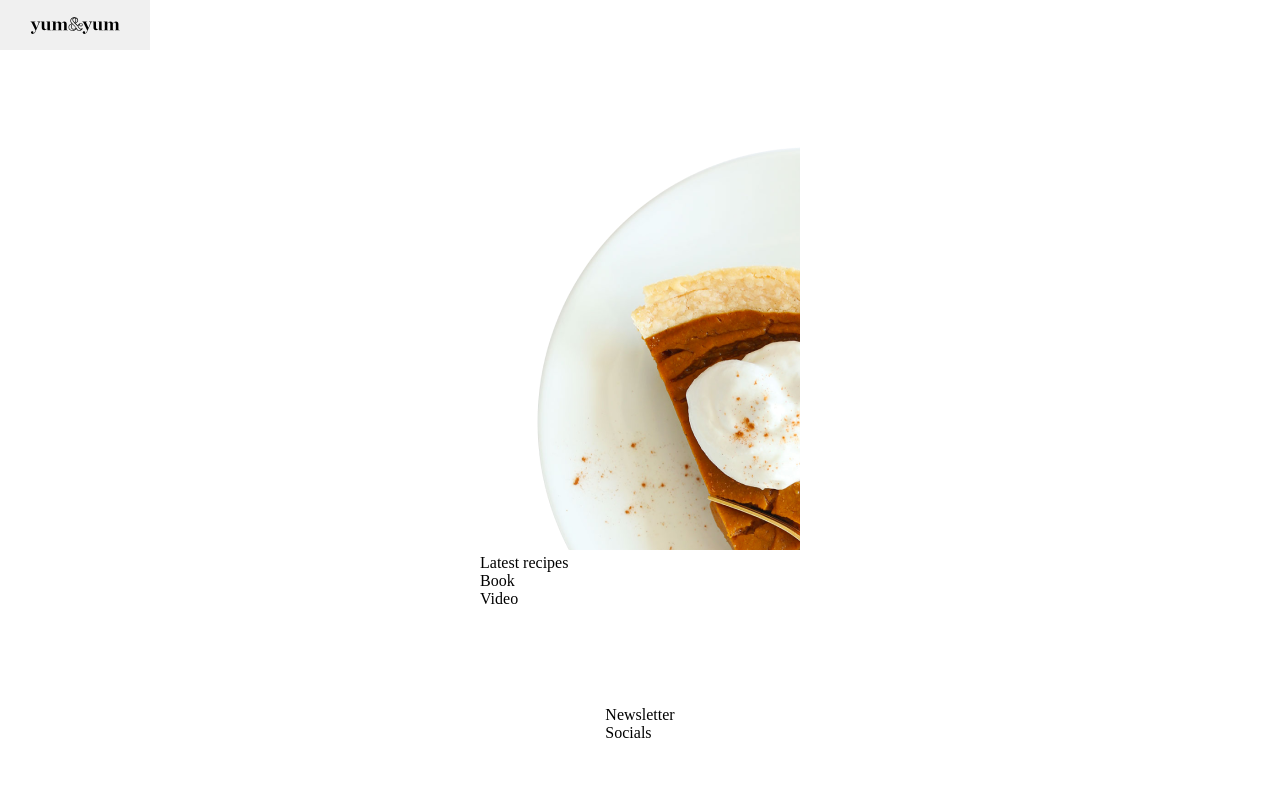
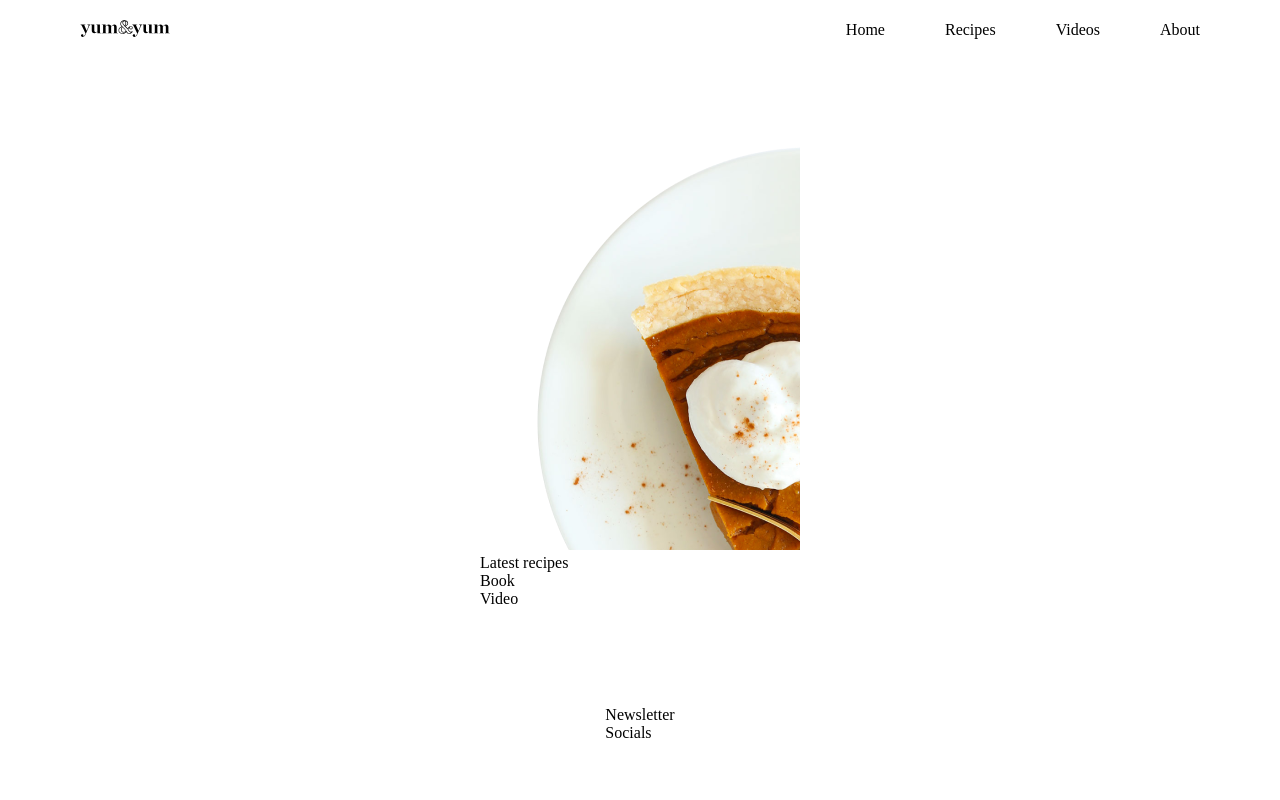
Before and after one commit to HFG88/Episode-IV-A-New-Repo, a website: page index.html in a window 1280 px wide. Drawn offline with Linux system fonts and the light colour scheme.

Commit message:
næstum fullkominn hamburger menu

```diff
--- /dev/null
+++ b/Scripts/script.js
@@ -0,0 +1,12 @@
+const navElement = document.querySelector(".nav");
+const hamburgerElement = document.querySelector(".hamburger");
+
+hamburgerElement.addEventListener('click', () => {
+    navElement.classList.toggle("nav--open");
+    hamburgerElement.classList.toggle("hamburger--open");
+});
+
+navElement.addEventListener('click', () => {
+    navElement.classList.remove("nav--open");
+    hamburgerElement.classList.remove("hamburger--open");
+});
--- a/index.html
+++ b/index.html
@@ -10,22 +10,16 @@
   <meta property="og:title" content="TODO" />
   <meta property="og:description" content="TODO" />
   <meta property="og:image" content="TODO" />
+  <script src="Scripts/script.js" defer></script>
 </head>
 
 <body>
   <div class="wrapper">
     <p class="sr-only"><a href="#content">Jump to content</a></p>
-    <header>
-      <nav class="wrapper-nav">
-
-        <ul class="sidebar">
-          <li><a href="#">Home</a></li>
-          <li><a href="TODO">Recipes</a></li>
-          <li><a href="TODO">Videos</a></li>
-          <li><a href="TODO">About</a></li>
-        </ul>
-        <ul class="navBar">
-          <li><a href="#"><svg width="90" height="17" viewBox="0 0 90 17" fill="none"
+    <header class="header">
+      <div class="headerContent">
+        <div class="headerLogo">
+          <a href="#" class="logo"><svg width="90" height="17" viewBox="0 0 90 17" fill="none"
               xmlns="http://www.w3.org/2000/svg">
               <g clip-path="url(#clip0_11_956)">
                 <path fill-rule="evenodd" clip-rule="evenodd"
@@ -51,28 +45,28 @@
                   <rect width="14.8872" height="14.2105" fill="white" transform="translate(38.1626)" />
                 </clipPath>
               </defs>
-              </svg></a></li>
-          <li class="hideOnMobile"><a href="#">Home</a></li>
-          <li class="hideOnMobile"><a href="TODO">Recipes</a></li>
-          <li class="hideOnMobile"><a href="TODO">Videos</a></li>
-          <li class="hideOnMobile"><a href="TODO">About</a></li>
-          <li class="exitButton" onclick=hideSidebar()><a href="#"><svg width="16" height="15" viewBox="0 0 16 15" fill="none"
-            xmlns="http://www.w3.org/2000/svg">
-            <g clip-path="url(#clip0_11_1132)">
-              <rect x="1.23218" y="0.197021" width="19.6557" height="1" rx="0.5"
-                transform="rotate(45 1.23218 0.197021)" fill="black" />
-              <rect x="0.525635" y="14.0974" width="19.66" height="1" rx="0.5"
-                transform="rotate(-45 0.525635 14.0974)" fill="black" />
-            </g>
-            <defs>
-              <clipPath id="clip0_11_1132">
-                <rect width="16" height="15" fill="white" />
-              </clipPath>
-            </defs>
-          </svg>
-        </a></li>
-          <li class="menuButton" onclick=showSidebar()><a href="#"><svg width="20" height="13" viewBox="0 0 20 13"
-                fill="none" xmlns="http://www.w3.org/2000/svg">
+            </svg></a>
+        </div>
+
+        <nav class="nav">
+          <ul class="navList">
+            <li class="navItem">
+              <a href="#" class="navLink">Home</a>
+            </li>
+            <li class="navItem">
+              <a href="#" class="navLink">Recipes</a>
+            </li>
+            <li class="navItem">
+              <a href="#" class="navLink">Videos</a>
+            </li>
+            <li class="navItem">
+              <a href="#" class="navLink">About</a>
+            </li>
+          </ul>
+        </nav>
+        <div class="hamburger">
+          <div class="closed">
+            <svg width="20" height="13" viewBox="0 0 20 13" fill="none" xmlns="http://www.w3.org/2000/svg">
               <g clip-path="url(#clip0_11_951)">
                 <g clip-path="url(#clip1_11_951)">
                   <rect width="19.6557" height="1" rx="0.5" fill="black" />
@@ -89,9 +83,22 @@
                 </clipPath>
               </defs>
             </svg>
-            </a></li>
-        </ul>
-      </nav>
+          </div>
+          <div class="open">
+            <svg width="16" height="15" viewBox="0 0 16 15" fill="none" xmlns="http://www.w3.org/2000/svg">
+              <g clip-path="url(#clip0_11_1132)">
+              <rect x="1.23218" y="0.197021" width="19.6557" height="1" rx="0.5" transform="rotate(45 1.23218 0.197021)" fill="black"/>
+              <rect x="0.525635" y="14.0974" width="19.66" height="1" rx="0.5" transform="rotate(-45 0.525635 14.0974)" fill="black"/>
+              </g>
+              <defs>
+              <clipPath id="clip0_11_1132">
+              <rect width="16" height="15" fill="white"/>
+              </clipPath>
+              </defs>
+              </svg>
+          </div>
+        </div>
+      </div>
     </header>
     <div class="wrapper-content">
 
@@ -129,26 +136,6 @@
 
     </div>
   </div>
-
-  <script>
-    function showSidebar() {
-      const sidebar = document.querySelector('.sidebar')
-      const exitButton = document.querySelector('.exitButton')
-      const menuButton = document.querySelector('.menuButton')
-      sidebar.style.display = 'flex'
-      exitButton.style.display = 'block'
-      menuButton.style.display = 'none'
-    }
-
-    function hideSidebar() {
-      const sidebar = document.querySelector('.sidebar')
-      const exitButton = document.querySelector('.exitButton')
-      const menuButton = document.querySelector('.menuButton')
-      sidebar.style.display = 'none'
-      exitButton.style.display = 'none'
-      menuButton.style.display = 'block'
-    }
-  </script>
 </body>
 
 </html>
--- a/styles/config.scss
+++ b/styles/config.scss
@@ -9,6 +9,9 @@
 
   /* 20 px */
   --font-size-bigger: var(--gutter);
+
+  /* 60 px */
+  --font-size-hamburger: 60px;
 
 
   /* Gutter í mobile. Verður svo 30 seinna og
@@ -31,10 +34,9 @@
   /* Milli stærri eininga */
   --vertical-space-large: calc(var(--gutter) * 2);
   --background-color: #0000;
-  --text-color: #000;
   --hover-color: #f0f0f0;
-  --navbar-color: #ffffff;
-  --sidebar-color: #fafafa;
+  --nav-color: #ffffff;
+  --hamburger-color: #fafafa;
 
 
 
--- a/styles/nav.scss
+++ b/styles/nav.scss
@@ -4,99 +4,194 @@
 
 }
 
-nav {
-  background-color: var(--navbar-color);
-  box-shadow: 3px 3px 5px rgb(0 0 0 / 10%);
+ul{
+    list-style: none;
 }
 
-nav ul {
+a{
+    text-decoration: none;
+    color: inherit;
+}
+
+.header{
+    background-color: var(--nav-color);
+    position: fixed;
     width: 100%;
-  list-style: none;
+    min-height: 60px;
+}
+
+.headerContent{
     display: flex;
+    align-items: center;
     justify-content: flex-end;
-  align-items: center;
+    min-height: 60px;
 
 }
 
-nav li {
-  height: 50px;
+.headerLogo{
+    position: fixed;
+    width: 100%;
+    display: flex;
+    align-items: center;
+    justify-content: flex-start;
+    min-height: 60px;
+    background-color: var(--nav-color);
+    z-index: 998;
+}
+
+.logo{
+    padding: 0 30px;
+    margin-right: auto;
+}
+
+.nav--open{
+    padding: 0;
+    transform: translate(0) !important;
+}
+
+.hamburger--open .closed{
+    display: none;
+}
+
+.hamburger--open .open{
+    display: block;
+}
+
+
+.hamburger{
+    cursor: pointer;
+    padding: 0 30px;
+    z-index: 999;
+}
+
+.open{
+    display: none;
 
 }
 
-nav li:first-child{
-    margin-right: auto;
+.nav{
+    position: fixed;
+    top: 50px;
+    left: 0;
+    width: 100%;
+    padding: 10px 0 25px;
+    transform: translateY(-100%);
+    transition: all 0.5s ease-in-out;
+    height: 90vh;
 }
 
-nav a {
+.navList{
+    display: flex;
+    flex-direction: column;
     height: 100%;
-  padding: 0 30px;
-  text-decoration: none;
-  display: flex;
-  align-items: center;
-  color: var(--text-color);
-}
-
-nav a:hover{
-    background-color: var(--hover-color);
+    background-color: var(--nav-color);
 
 }
 
-.navBar{
-    background-color: var(--navbar-color);
-    position: fixed;
-    z-index: 999;
+.navItem{
+    min-height: 60px;
+    background-color: var(--hamburger-color);
+    transition: all 0.5s;
+    display: flex;
+    flex: 1;
+    align-items: center;
+    justify-content: center;
+    margin-bottom: 2px;
+    font-size: var(--font-size-hamburger);
 }
 
-.sidebar{
-    position: fixed;
-    top: 0;
-    right: 0;
-    z-index: 998;
-    width: 100%;
-    background-color: var(--sidebar-color);
-    backdrop-filter: blur(10px);
-    box-shadow: -10px 0 10px rgba(0, 0, 0, 0.1);
-    display: none;
-    flex-direction: column;
-    align-items: center;
-    justify-content: center;
+.navItem:hover,
+.navItem:focus {
+    background-color: var(--hover-color);
 }
 
-.sidebar li{
-    width: 100%;
+.navLink{
+    padding: 0 30px;
 }
 
-.sidebar a{
-    width: 100%;
-    align-items: center;
-    justify-content: center;
+
+
+
+@media (min-width: 624px){
+    .nav{
+        transition: none;
     }
 
-.menuButton{
-    display: block;
+    .navItem{
+        transition: none;
+    }
 }
 
-.exitButton{
+@media (min-width: 625px){
+    .hamburger{
         display: none;
     }
 
-.hideOnMobile{
+    .headerLogo{
+        z-index: 0;
+        padding-left: 30px;
+    }
+
+    .nav{
+        transform: translate(0);
+        position: inherit;
+        padding: 0;
+        height: auto;
+        padding-right: 30px;
+        transition: none;
+    }
+
+    .navList{
+        flex-direction: row;
+        justify-content: flex-end;
+    }
+
+    .navItem{
+        background-color: var(--nav-color);
+        flex: 0;
+        margin: 0;
+        font-size: var(--font-size-regular);
+        transition: none;
+    }
+
+    .headerLogo{
+        position: inherit;
+    }
+
+}
+
+@media (min-width: 775px){
+    .hamburger{
         display: none;
     }
 
-.menuButton{
-    display: block;
+    .headerLogo{
+        z-index: 0;
+        padding-left: 50px;
     }
 
-@media (min-width: 550px){
-    .menuButton{
-        display: none;
+    .nav{
+        transform: translate(0);
+        position: inherit;
+        padding: 0;
+        height: auto;
+        padding-right: 50px;
     }
-    .sidebar{
-        display: none;
+
+    .navList{
+        flex-direction: row;
+        justify-content: flex-end;
     }
-    .exitButton{
-        display: none;
+
+    .navItem{
+        background-color: var(--nav-color);
+        flex: 0;
+        margin: 0;
+        font-size: var(--font-size-regular);
+    }
+
+    .headerLogo{
+        position: inherit;
     }
 
 }
```
Also changed, not shown: dist/css/config.css, dist/css/main.css, dist/css/nav.css, 3 other files. Lines whose indentation alone changed are shown as unchanged.
